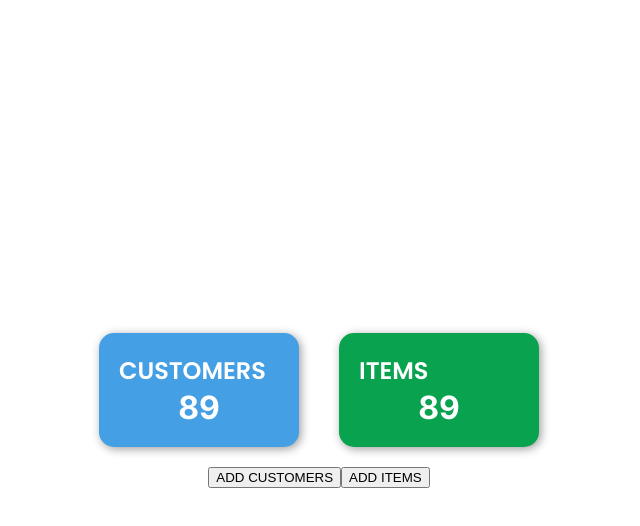
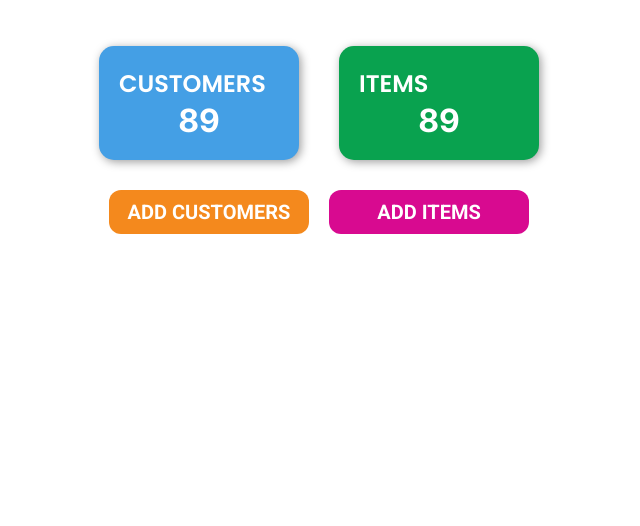
Before and after one commit to NaashNix/react-dashboard, a React (Create React App) app: page / in a window 1280 px wide. Shown: the top 526 px of the page, without its empty margins (321-961 px from the left). Built offline with nearby package versions, Linux system fonts and the light colour scheme.

Commit message:
Dashboard done

```diff
--- a/src/components/Dashboard.jsx
+++ b/src/components/Dashboard.jsx
@@ -1,6 +1,7 @@
 import React, { Fragment } from 'react';
 import CountViewer from './CountViewer';
 import classes from './Dashboard.module.css';
+import Button from './UI/Button';
 
 const Dashboard = () => {
    return (
@@ -11,14 +12,11 @@ const Dashboard = () => {
 					heading={"CUSTOMERS"}
 					count={"89"}
 				/>
-				<CountViewer
-            bgColor={"#09A24F"}
-            heading={"ITEMS"}
-            count={"89"} />
+				<CountViewer bgColor={"#09A24F"} heading={"ITEMS"} count={"89"} />
 			</div>
 			<div>
-				<button>ADD CUSTOMERS</button>
-				<button>ADD ITEMS</button>
+				<Button bgColor={"#F4891D"}>ADD CUSTOMERS</Button>
+				<Button bgColor={"#D80A90"}>ADD ITEMS</Button>
 			</div>
 		</div>
 	);
--- a/src/components/Dashboard.module.css
+++ b/src/components/Dashboard.module.css
@@ -8,6 +8,6 @@
    height: 100vh;
    display: flex;
    flex-direction: column;
-   justify-content: center;
+   padding-top: 2%;
    align-items: center;
 }
--- a/src/components/UI/Button.jsx
+++ b/src/components/UI/Button.jsx
@@ -0,0 +1,12 @@
+import React from 'react';
+import classes from "./Button.module.css";
+
+const Button = (props) => {
+   return (
+      <button style={{backgroundColor : props.bgColor}} >
+         {props.children}
+      </button>
+   );
+}
+
+export default Button;
--- /dev/null
+++ b/src/components/UI/Button.module.css
@@ -0,0 +1,17 @@
+button{
+   padding: 10px;
+   margin: 10px;
+   border-radius: 12px;
+   color: white;
+   font-size: 20px;
+   font-family: 'Roboto',sans-serif;
+   font-weight: 600;
+   cursor: pointer;
+   border: none;
+   width: 200px;
+}
+
+button:hover{
+   transform: scale(1.1);
+   transition: all 300ms ease-in-out;
+}
```
